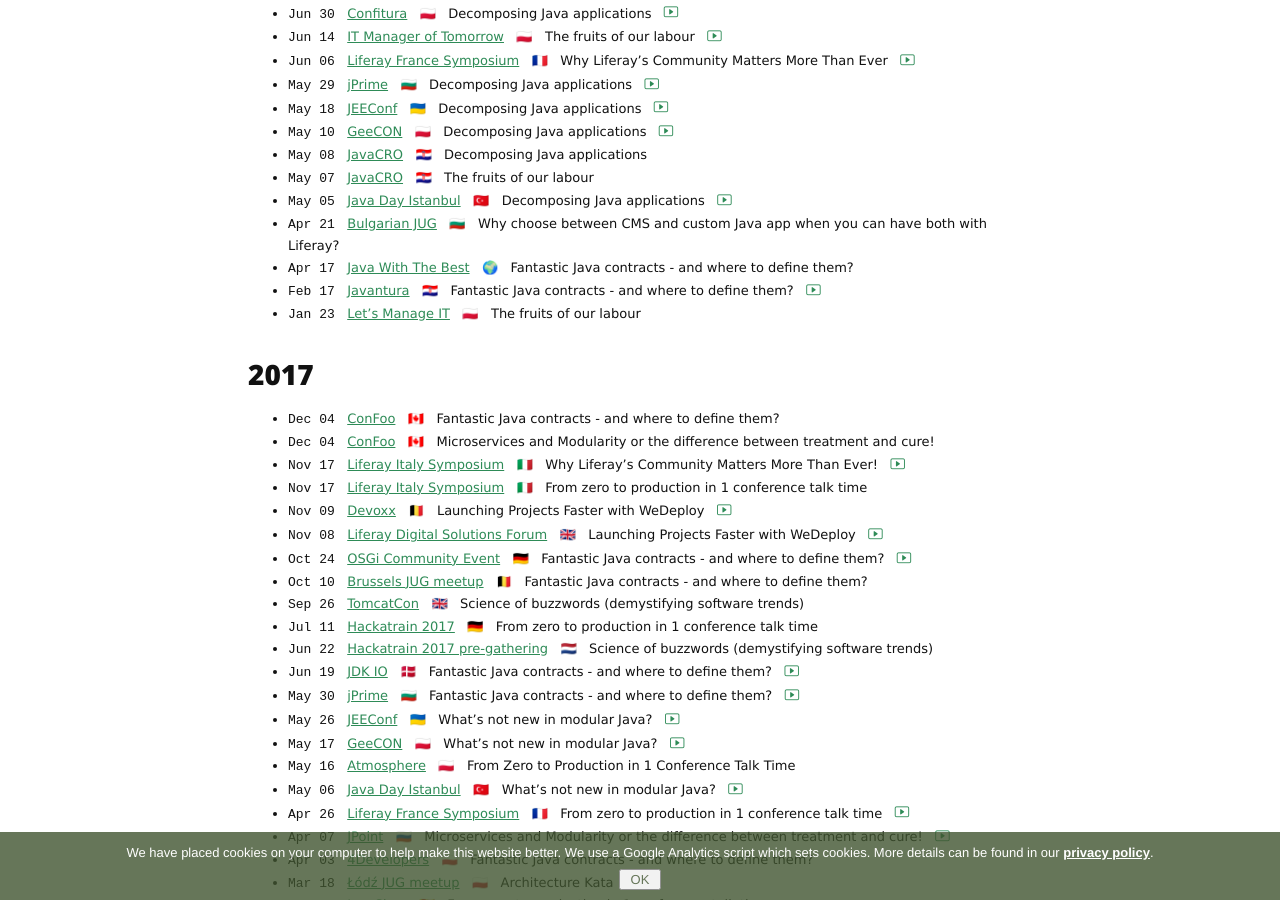
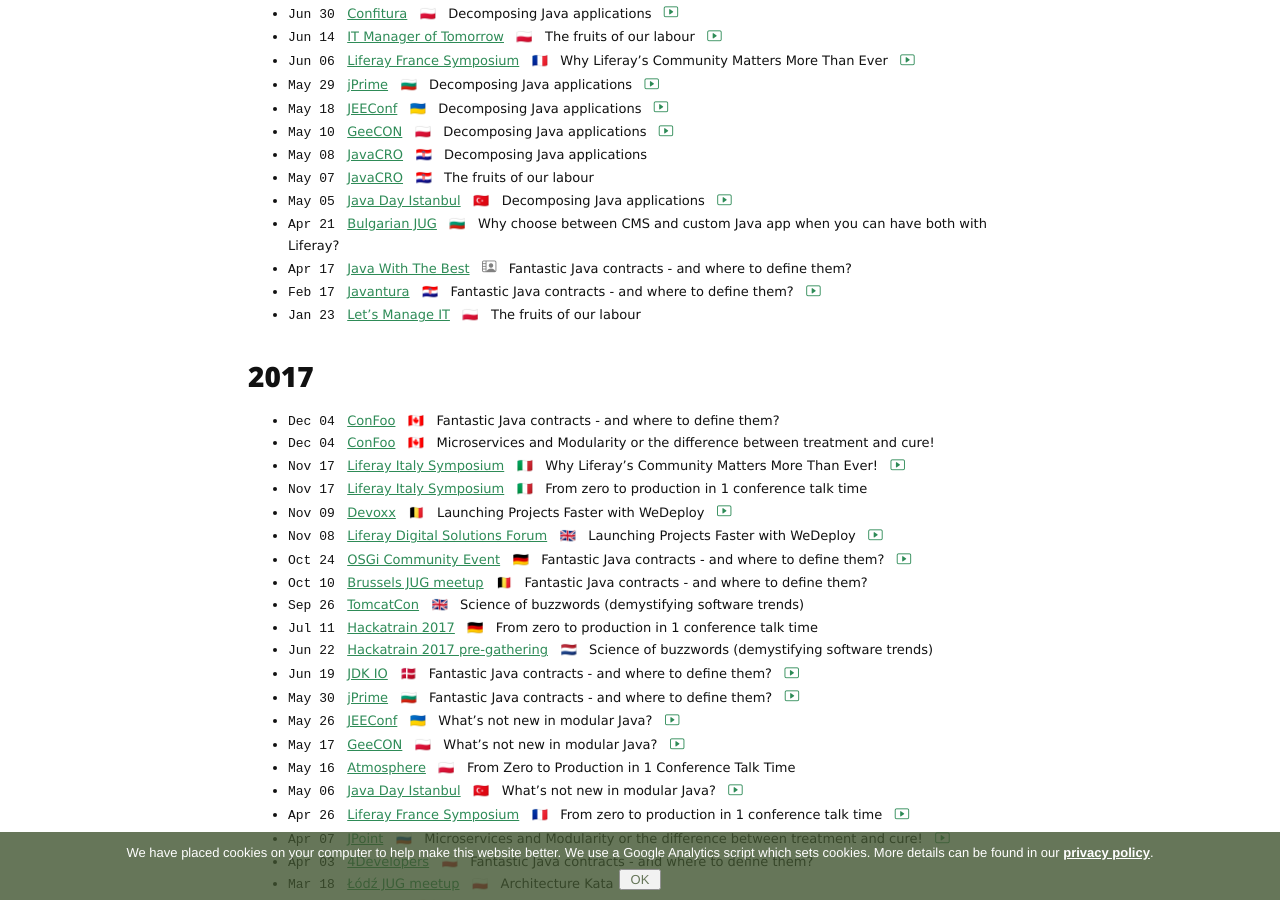
Before and after one commit to azzazzel/azzazzel.github.io, a Jekyll site: the page built from talks.md, in a window 1280 px wide and 900 px high, scrolled down 2137 px. Built offline with Jekyll 4.4.1, drawn with Linux system fonts in a browser that asks for light colours; nearby versions of some CDN libraries; some of the changed text lies outside the part shown.

Commit message:
Unify icons for online talks

```diff
--- a/talks.md
+++ b/talks.md
@@ -208,7 +208,7 @@
 - `Apr 21` &nbsp; [Bulgarian JUG](https://jug.bg/events/liferay-workshop/)
 &nbsp; 🇧🇬 &nbsp; Why choose between CMS and custom Java app when you can have both with Liferay?
 - `Apr 17` &nbsp; [Java With The Best](https://java.withthebest.com/)
-&nbsp; 🌍  &nbsp; Fantastic Java contracts - and where to define them?
+&nbsp; <i class="bi bi-person-video2" style="font-size:0.9rem; color: gray;"></i>  &nbsp; Fantastic Java contracts - and where to define them?
 - `Feb 17` &nbsp; [Javantura](https://javantura.com)
 &nbsp; 🇭🇷 &nbsp; Fantastic Java contracts - and where to define them?
 &nbsp; [<i class="bi bi-play-btn" style="font-size:0.9rem"></i>](https://www.youtube.com/watch?v=tadgCsWUgfQ)
@@ -392,7 +392,7 @@
 ### 2014
 
  - `Dec 18` &nbsp; [DEV.LIFE](https://www.liferay.com/community/dev.life/home)
- &nbsp; 🌍  &nbsp; Developing OSGi plugins for Liferay 6.2 and 7 with Maven
+ &nbsp; <i class="bi bi-person-video2" style="font-size:0.9rem; color: gray;"></i>  &nbsp; Developing OSGi plugins for Liferay 6.2 and 7 with Maven
  &nbsp; [<i class="bi bi-play-btn" style="font-size:0.9rem"></i>](https://www.youtube.com/watch?v=k2qxh7FzfH8)
  - `Nov 21` &nbsp; [Liferay Italy Symposium](https://www.liferay.com/web/italy2014/)
  &nbsp; 🇮🇹 &nbsp; OSGi to Create Extensible Plugins
```
